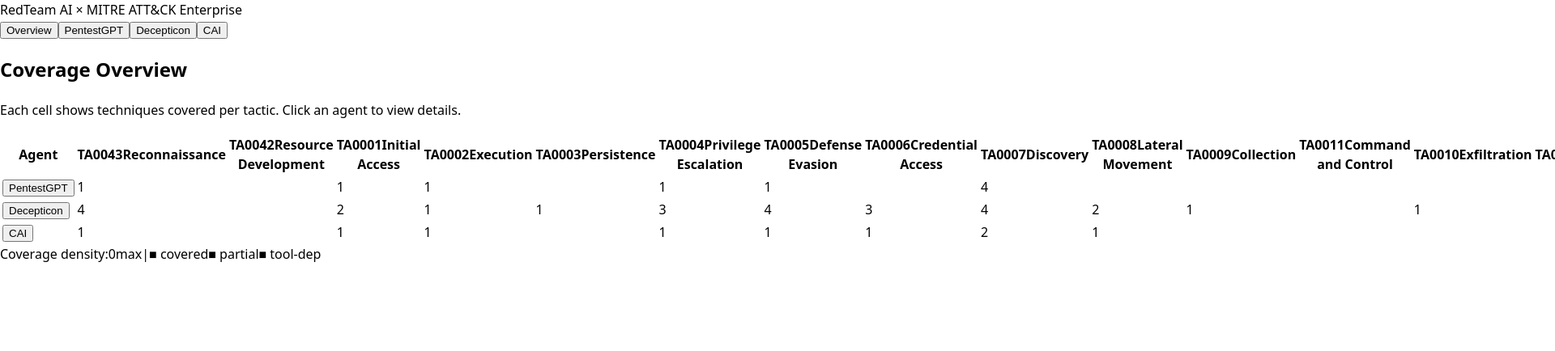
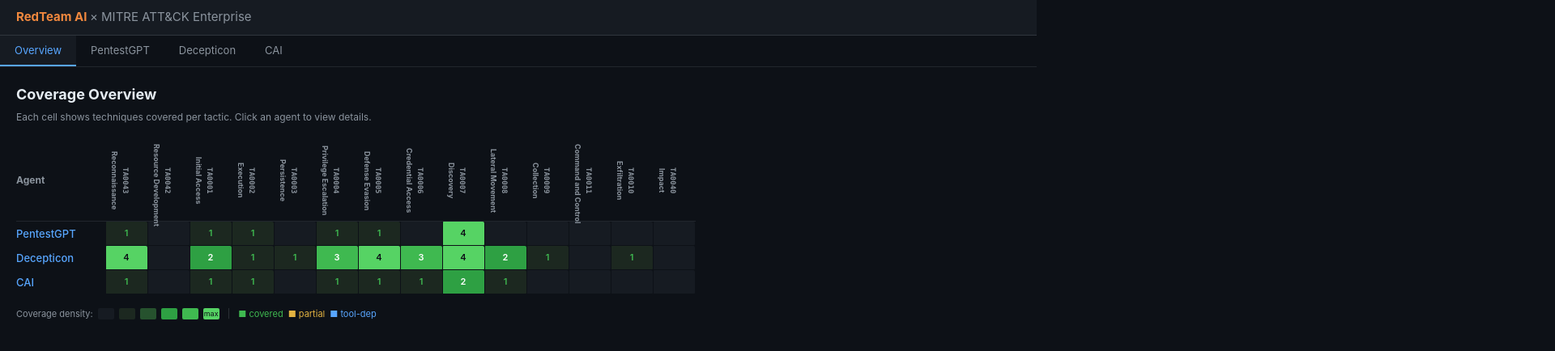
Before and after one commit to JelyFishhhhhh/red-team-ai-agent-summary, a React (Vite) app in the folder app/: page / in a window 1280 px wide. Shown: the top 434 px of the page at 81% size, 1920 px wide, since content can reach past the window. Built offline with nearby package versions, Linux system fonts and the light colour scheme.

Commit message:
feat: add dark theme CSS with three-level coverage colors

```diff
--- a/app/src/index.css
+++ b/app/src/index.css
@@ -1,10 +1,257 @@
+/* ---- CSS Custom Properties ---- */
 :root {
-  font-family: system-ui, sans-serif;
-  line-height: 1.5;
-  font-weight: 400;
+  --bg: #0d1117;
+  --bg-card: #161b22;
+  --bg-hover: #1c2128;
+  --border: #21262d;
+  --border-light: #30363d;
+  --text: #e6edf3;
+  --text-muted: #8b949e;
+  --accent-orange: #f0883e;
+  --accent-green: #3fb950;
+  --accent-blue: #58a6ff;
+  --accent-yellow: #e3b341;
+  --accent-green-bg: #1c2820;
+  --accent-yellow-bg: #272115;
+  --accent-blue-bg: #1b2838;
+
+  /* Matrix intensity scale */
+  --cell-0: #161b22;
+  --cell-1: #1c2820;
+  --cell-2: #26522e;
+  --cell-3: #2ea043;
+  --cell-4: #3fb950;
+  --cell-5: #56d364;
+
+  --font: -apple-system, BlinkMacSystemFont, 'Segoe UI', Roboto, sans-serif;
+  --font-mono: 'SFMono-Regular', Consolas, 'Liberation Mono', Menlo, monospace;
+  --radius: 6px;
 }
 
+*, *::before, *::after { box-sizing: border-box; margin: 0; padding: 0; }
+
 body {
-  margin: 0;
-  min-height: 100vh;
+  font-family: var(--font);
+  background: var(--bg);
+  color: var(--text);
+  font-size: 14px;
+  line-height: 1.5;
 }
+
+a { color: var(--accent-blue); text-decoration: none; }
+a:hover { text-decoration: underline; }
+
+/* ---- App shell ---- */
+.app { display: flex; flex-direction: column; height: 100vh; overflow: hidden; }
+
+.app-loading, .app-error {
+  display: flex; align-items: center; justify-content: center;
+  height: 100vh; color: var(--text-muted); font-size: 16px;
+}
+.app-error { color: #f85149; }
+
+/* ---- Top bar ---- */
+.topbar {
+  flex-shrink: 0;
+  background: var(--bg-card);
+  border-bottom: 1px solid var(--border-light);
+  padding: 10px 20px;
+}
+.topbar-logo { font-weight: 700; font-size: 15px; color: var(--accent-orange); }
+.topbar-logo-sub { font-weight: 400; color: var(--text-muted); }
+
+/* ---- Agent tabs ---- */
+.agent-tabs {
+  flex-shrink: 0;
+  background: var(--bg);
+  border-bottom: 1px solid var(--border);
+  display: flex; overflow-x: auto;
+  scrollbar-width: thin;
+  scrollbar-color: var(--border) transparent;
+}
+.agent-tab {
+  flex-shrink: 0;
+  padding: 10px 18px;
+  font-size: 13px; cursor: pointer;
+  background: none; border: none;
+  border-bottom: 2px solid transparent;
+  color: var(--text-muted);
+  transition: color .12s, border-color .12s, background .12s;
+  font-family: var(--font);
+}
+.agent-tab:hover { color: var(--text); background: var(--bg-card); }
+.agent-tab.active { color: var(--accent-orange); border-bottom-color: var(--accent-orange); background: var(--bg-card); }
+.agent-tab.overview { color: var(--accent-blue); }
+.agent-tab.overview.active { color: var(--accent-blue); border-bottom-color: var(--accent-blue); }
+
+/* ---- Main body ---- */
+.main-body { display: flex; flex: 1; overflow: hidden; }
+
+/* ---- Technique panel ---- */
+.technique-panel { flex: 1; overflow-y: auto; padding: 16px 20px; }
+
+.tactic-section { margin-bottom: 12px; }
+
+.tactic-header {
+  display: flex; align-items: center; gap: 8px;
+  width: 100%; padding: 9px 12px;
+  background: var(--bg-card); border: 1px solid var(--border);
+  border-radius: var(--radius); cursor: pointer;
+  font-family: var(--font); font-size: 13px; font-weight: 600;
+  color: var(--text); text-align: left;
+  transition: background .12s;
+}
+.tactic-header:hover { background: var(--bg-hover); }
+
+.tactic-id { font-family: var(--font-mono); font-size: 11px; color: var(--text-muted); min-width: 60px; }
+.tactic-name { flex: 1; }
+.tactic-badge {
+  display: flex; align-items: center; gap: 4px;
+  font-size: 11px; font-weight: 500;
+}
+.tactic-badge.zero { color: var(--text-muted); }
+.badge-covered { color: var(--accent-green); }
+.badge-partial { color: var(--accent-yellow); }
+.badge-tooldep { color: var(--accent-blue); }
+.tactic-chevron { color: var(--text-muted); font-size: 12px; margin-left: 4px; }
+
+.technique-list { padding: 3px 0 0 10px; }
+
+.technique-row {
+  display: flex; align-items: flex-start; gap: 8px;
+  padding: 5px 10px;
+  border-left: 2px solid var(--border);
+  border-radius: 0 4px 4px 0;
+  margin-bottom: 1px; font-size: 12px;
+  transition: background .1s, border-color .1s;
+}
+.technique-row:hover { background: var(--bg-card); }
+.technique-row.covered { border-left-color: var(--accent-green); }
+.technique-row.coverage-partial { border-left-color: var(--accent-yellow); background: var(--accent-yellow-bg); }
+.technique-row.coverage-tool-dep { border-left-color: var(--accent-blue); background: var(--accent-blue-bg); }
+
+.tid { font-family: var(--font-mono); color: var(--text-muted); font-size: 11px; min-width: 72px; flex-shrink: 0; }
+.tname { flex: 1; }
+
+.coverage-dot {
+  width: 7px; height: 7px; border-radius: 50%;
+  flex-shrink: 0; margin-top: 4px;
+}
+.coverage-dot--covered { background: var(--accent-green); }
+.coverage-dot--partial { background: var(--accent-yellow); }
+.coverage-dot--tool-dep { background: var(--accent-blue); }
+
+.sub-list { flex-basis: 100%; padding: 2px 0 0 18px; }
+
+.sub-row {
+  display: flex; align-items: center; gap: 8px;
+  padding: 3px 8px;
+  border-left: 2px solid #1c2128;
+  border-radius: 0 3px 3px 0;
+  margin-bottom: 1px; font-size: 11px;
+}
+.sub-row.covered { border-left-color: var(--accent-green); background: var(--accent-green-bg); }
+.sub-row.coverage-partial { border-left-color: var(--accent-yellow); background: var(--accent-yellow-bg); }
+.sub-row.coverage-tool-dep { border-left-color: var(--accent-blue); background: var(--accent-blue-bg); }
+
+/* ---- Paper Sidebar ---- */
+.paper-sidebar {
+  width: 300px; flex-shrink: 0;
+  border-left: 1px solid var(--border);
+  overflow-y: auto; padding: 16px;
+}
+.sidebar-title {
+  font-size: 12px; font-weight: 700; text-transform: uppercase;
+  letter-spacing: .05em; color: var(--accent-orange); margin-bottom: 12px;
+}
+.sidebar-section-title {
+  font-size: 11px; font-weight: 700; text-transform: uppercase;
+  letter-spacing: .05em; color: var(--text-muted); margin: 16px 0 8px;
+}
+.paper-card {
+  background: var(--bg-card); border: 1px solid var(--border);
+  border-radius: var(--radius); padding: 14px;
+}
+.paper-title { font-size: 13px; font-weight: 600; margin-bottom: 5px; line-height: 1.4; }
+.paper-venue { font-size: 11px; color: var(--accent-blue); margin-bottom: 5px; }
+.paper-meta { font-size: 11px; color: var(--text-muted); line-height: 1.6; }
+.paper-link { font-size: 11px; }
+.paper-tags { margin: 8px 0; }
+.tag {
+  display: inline-block; background: var(--accent-green-bg);
+  color: var(--accent-green); border-radius: 4px;
+  padding: 1px 6px; font-size: 10px; margin: 2px 2px 2px 0;
+}
+.paper-summary {
+  font-size: 11px; color: var(--text-muted); margin-top: 8px;
+  line-height: 1.55; border-top: 1px solid var(--border); padding-top: 8px;
+}
+.coverage-stats { display: grid; grid-template-columns: 1fr 1fr; gap: 8px; margin-bottom: 4px; }
+.stat-box {
+  background: var(--bg-card); border: 1px solid var(--border);
+  border-radius: var(--radius); padding: 10px; text-align: center;
+}
+.stat-num { font-size: 22px; font-weight: 700; color: var(--text); }
+.stat-label { font-size: 10px; color: var(--text-muted); text-transform: uppercase; letter-spacing: .04em; }
+.covered-tactics-list { display: flex; flex-direction: column; gap: 4px; }
+.covered-tactic-item {
+  display: flex; align-items: center; gap: 8px;
+  font-size: 11px; padding: 4px 8px;
+  background: var(--bg-card); border-radius: 4px;
+}
+.tactic-id-small { font-family: var(--font-mono); color: var(--text-muted); font-size: 10px; min-width: 54px; }
+.limitations-list { padding-left: 16px; }
+.limitation-item { font-size: 11px; color: var(--text-muted); margin-bottom: 4px; line-height: 1.4; }
+
+/* ---- Overview Matrix ---- */
+.overview-panel { flex: 1; overflow: auto; padding: 20px; }
+.overview-title { font-size: 18px; font-weight: 700; margin-bottom: 6px; }
+.overview-subtitle { font-size: 12px; color: var(--text-muted); margin-bottom: 20px; }
+.matrix-scroll { overflow-x: auto; }
+.matrix-table { border-collapse: collapse; white-space: nowrap; }
+.matrix-th-agent {
+  text-align: left; padding: 8px 16px 8px 0;
+  font-size: 12px; color: var(--text-muted);
+  border-bottom: 1px solid var(--border); min-width: 110px;
+}
+.matrix-th-tactic {
+  padding: 4px; text-align: center;
+  font-size: 10px; color: var(--text-muted);
+  border-bottom: 1px solid var(--border);
+  min-width: 52px; max-width: 52px;
+  writing-mode: vertical-rl; text-orientation: mixed;
+  height: 100px; vertical-align: bottom;
+}
+.tactic-th-id { display: block; font-family: var(--font-mono); font-size: 9px; }
+.tactic-th-name { display: block; font-size: 9px; }
+.matrix-td-agent { padding: 4px 12px 4px 0; }
+.agent-name-btn {
+  background: none; border: none; color: var(--accent-blue);
+  cursor: pointer; font-size: 13px; font-weight: 500;
+  font-family: var(--font); padding: 0;
+}
+.agent-name-btn:hover { text-decoration: underline; }
+.matrix-td-cell {
+  width: 52px; height: 30px; text-align: center;
+  font-size: 11px; font-weight: 600;
+  border: 1px solid var(--bg); border-radius: 2px;
+}
+.intensity-0 { background: var(--cell-0); color: transparent; }
+.intensity-1 { background: var(--cell-1); color: var(--cell-4); }
+.intensity-2 { background: var(--cell-2); color: #fff; }
+.intensity-3 { background: var(--cell-3); color: #fff; }
+.intensity-4 { background: var(--cell-4); color: #fff; }
+.intensity-5 { background: var(--cell-5); color: #0d1117; }
+.matrix-legend {
+  display: flex; align-items: center; gap: 6px;
+  margin-top: 16px; font-size: 11px; color: var(--text-muted);
+}
+.legend-swatch {
+  width: 20px; height: 14px; border-radius: 2px; display: inline-block;
+  font-size: 9px; text-align: center; line-height: 14px;
+}
+.legend-sep { color: var(--border-light); margin: 0 4px; }
+.legend-key { display: flex; align-items: center; gap: 4px; }
+.covered-key { color: var(--accent-green); }
+.partial-key { color: var(--accent-yellow); }
+.tooldep-key { color: var(--accent-blue); }
```
